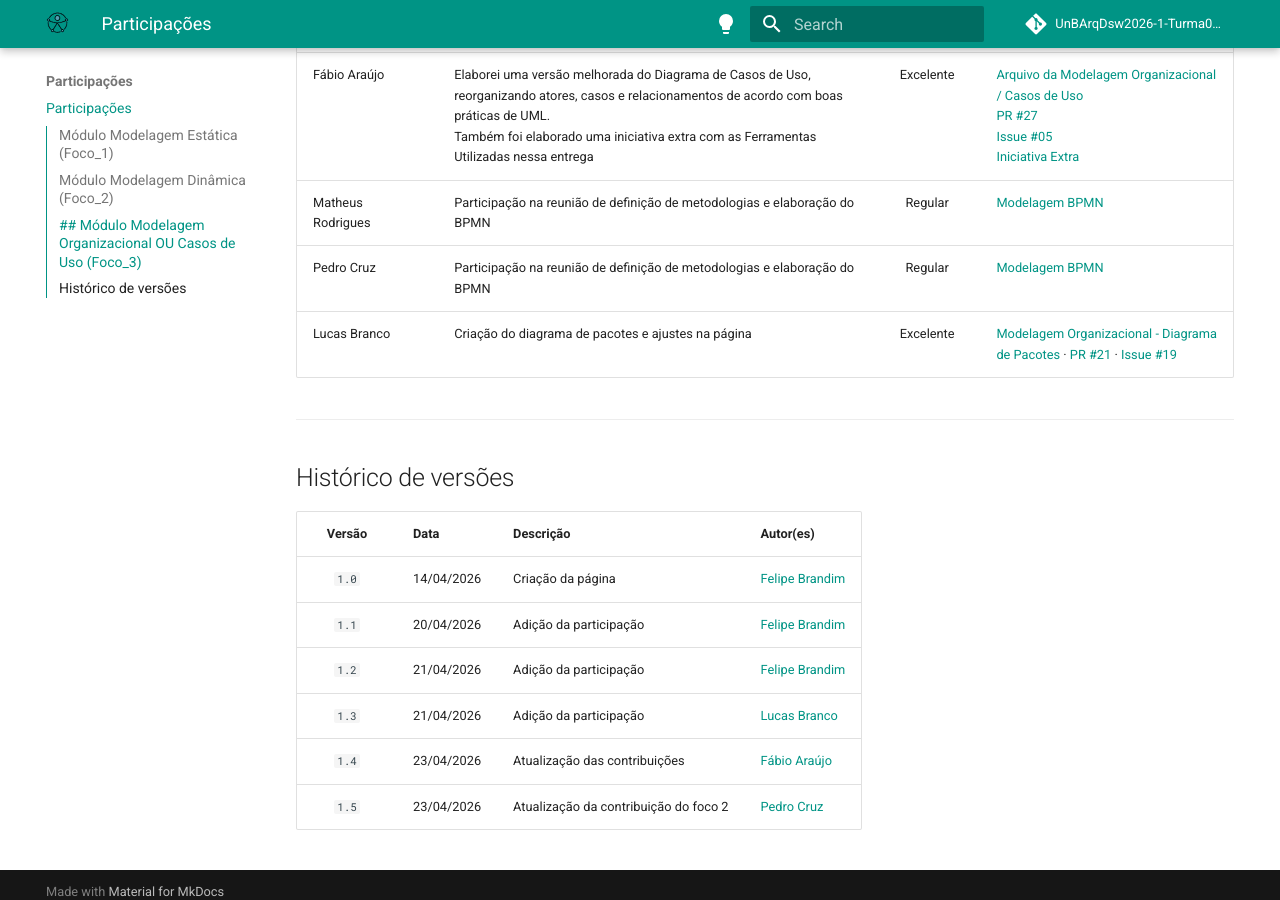
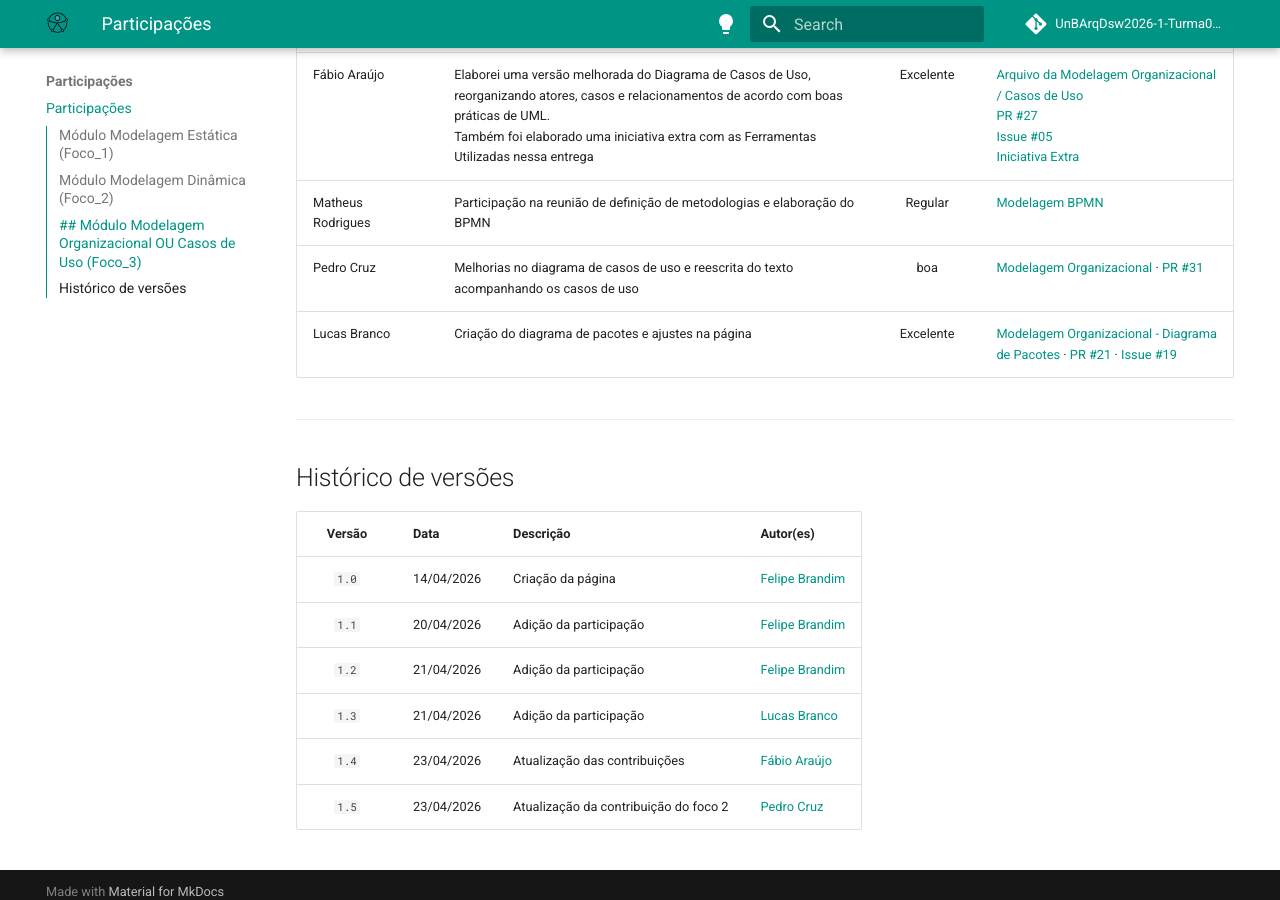
Before and after one commit to UnBArqDsw2026-1-Turma02/2026.01-T02_G4_AcessibilidadeJa_Entrega_02, an MkDocs documentation site: the page built from docs/Modelagem/2.4.ParticipacoesModelagem.md, in a window 1280 px wide and 900 px high, scrolled down 2603 px. Built offline with MkDocs 1.6.1 and Material for MkDocs 9.7.7, drawn with Linux system fonts in a browser that asks for light colours; comment, search, counter and statistics services are not loaded.

Commit message:
preenchendo o quadro de participação foco #3

```diff
--- a/docs/Modelagem/2.4.ParticipacoesModelagem.md
+++ b/docs/Modelagem/2.4.ParticipacoesModelagem.md
@@ -48,7 +48,7 @@ Toda a rastreabilidade do projeto está sendo feita por meio das Issues e Milest
 | Fernanda Vaz                | Elaboração inicial do diagrama          |    Boa   | [Diagrama de casos de uso pull request #24](https://github.com/UnBArqDsw2026-1-Turma02/2026.01-T02_G4_AcessibilidadeJa_Entrega_02/commit/2571ece1bfd75af3236c59470acf7c4cf441a8fe) |
 | Fábio Araújo                |  Elaborei uma versão melhorada do Diagrama de Casos de Uso, reorganizando atores, casos e relacionamentos de acordo com boas práticas de UML. <br> Também foi elaborado uma iniciativa extra com as Ferramentas Utilizadas nessa entrega |   Excelente   | [Arquivo da Modelagem Organizacional / Casos de Uso](https://unbarqdsw2026-1-turma02.github.io/2026.01-T02_G4_AcessibilidadeJa_Entrega_02/Modelagem/2.3.ModelagemOrganizacionalCasosDeUso.html)<br>[PR #27](https://github.com/UnBArqDsw2026-1-Turma02/2026.01-T02_G4_AcessibilidadeJa_Entrega_02/pull/27) <br> [Issue #05](https://github.com/UnBArqDsw2026-1-Turma02/2026.01-T02_G4_AcessibilidadeJa_Entrega_02/issues/5)<br> [Iniciativa Extra](https://unbarqdsw2026-1-turma02.github.io/2026.01-T02_G4_AcessibilidadeJa_Entrega_02/Modelagem/2.5.IniciativasExtras.html)|
 | Matheus Rodrigues           | Participação na reunião de definição de metodologias e elaboração do BPMN             |    Regular    | [Modelagem BPMN](https://unbarqdsw2026-1-turma02.github.io/2026.01-T02_G4_AcessibilidadeJa_Entrega_01/Base/1.3.ModelagemBPMN.html) |
-| Pedro Cruz                  | Participação na reunião de definição de metodologias e elaboração do BPMN             |    Regular    | [Modelagem BPMN](https://unbarqdsw2026-1-turma02.github.io/2026.01-T02_G4_AcessibilidadeJa_Entrega_01/Base/1.3.ModelagemBPMN.html) |
+| Pedro Cruz                  | Melhorias no diagrama de casos de uso e reescrita do texto acompanhando os casos de uso  | boa  | [Modelagem Organizacional](https://github.com/UnBArqDsw2026-1-Turma02/2026.01-T02_G4_AcessibilidadeJa_Entrega_02/issues/5) · [PR #31](https://github.com/UnBArqDsw2026-1-Turma02/2026.01-T02_G4_AcessibilidadeJa_Entrega_02/pull/31)  |
 | Lucas Branco                | Criação do diagrama de pacotes e ajustes na página |   Excelente   | [Modelagem Organizacional - Diagrama de Pacotes](https://unbarqdsw2026-1-turma02.github.io/2026.01-T02_G4_AcessibilidadeJa_Entrega_02/Modelagem/2.3.ModelagemOrganizacionalCasosDeUso.html) · [PR #21](https://github.com/UnBArqDsw2026-1-Turma02/2026.01-T02_G4_AcessibilidadeJa_Entrega_02/pull/21) · [Issue #19](https://github.com/UnBArqDsw2026-1-Turma02/2026.01-T02_G4_AcessibilidadeJa_Entrega_02/issues/19) |
 
 ---
```
